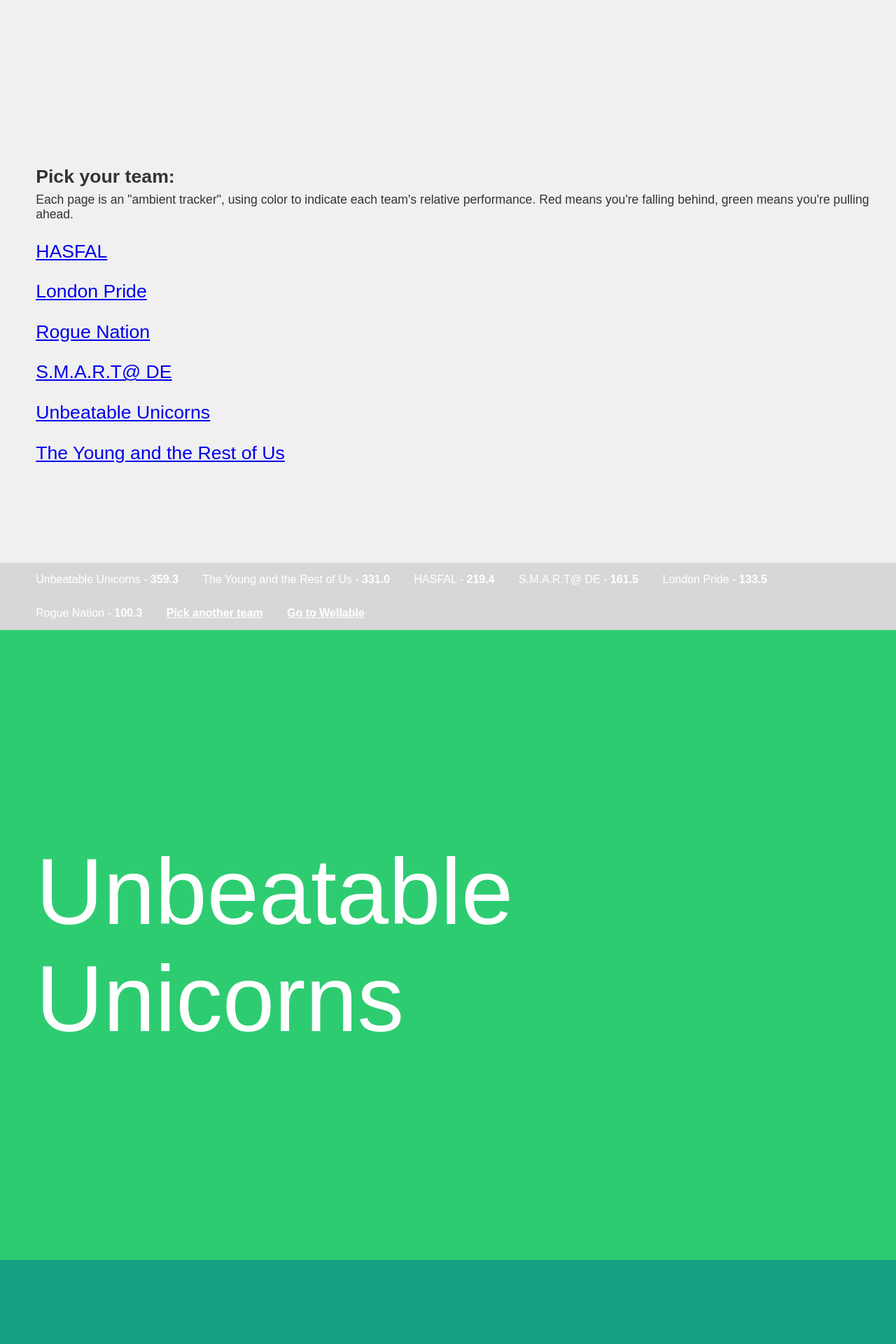
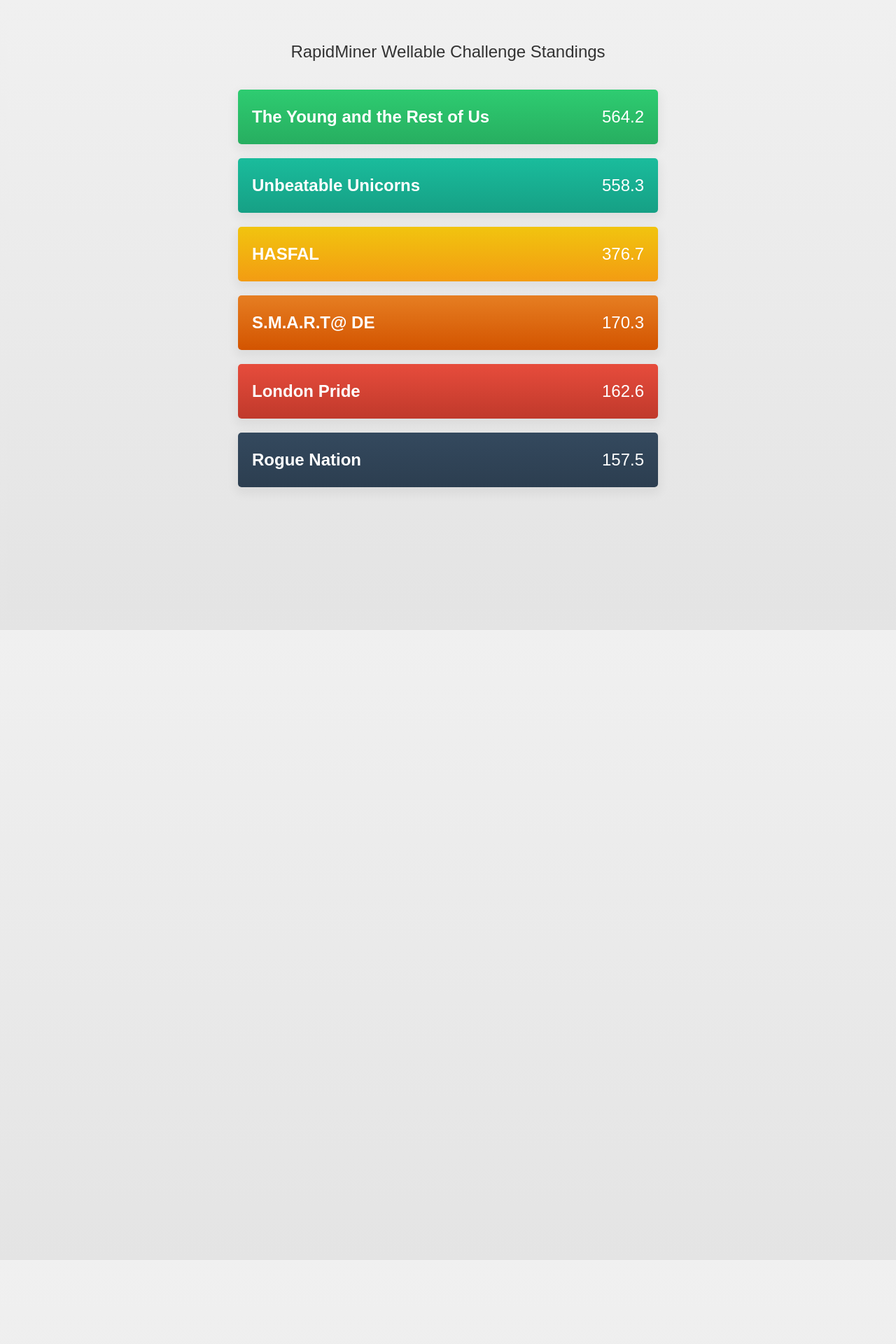
Before and after one commit to brettrowley/brettrowley.github.io, a Jekyll site: the page sandbox/wellable/index.html, which Jekyll copies as it is, in a window 1280 px wide. Shown: the top 1920 px of the page at 70% size. Built offline with Jekyll 4.4.1, drawn with Linux system fonts in a browser that asks for light colours; nearby versions of some CDN libraries; after the commit the page ends 900 px from its top, so only the background shows below that; some of the changed text lies outside the part shown.

Commit message:
Whole new style!

```diff
--- /dev/null
+++ b/sandbox/wellable/data-array.js
@@ -0,0 +1,2 @@
+var data = ['The Young and the Rest of Us','564.2','Unbeatable Unicorns','558.3','HASFAL','376.7','S.M.A.R.T@ DE','170.3','London Pride','162.6','Rogue Nation','157.5','']
+var hourRun = 23
--- a/sandbox/wellable/index.html
+++ b/sandbox/wellable/index.html
@@ -1,225 +1,110 @@
 <meta name="viewport" content="width=device-width, initial-scale=1.0, maximum-scale=1.0, user-scalable=no" />
 <META HTTP-EQUIV="refresh" CONTENT="3600">
 <link href='/assets/css/ionicons.css' rel='stylesheet' type='title/css'>
+<script src="/assets/js/jquery-1.11.1.min.js"></script>
+<script src="data-array.js"></script>
 
 <style>
 body, html{
-	padding: 0;
+	padding: 30px 10px;
 	margin: 0;
 	font-family: sans-serif;
 	font-weight: 300;
-	color: white;
-	overflow: hidden;
+	color: #333;
+	background: linear-gradient(to bottom, #f0f0f0, #e4e4e4);
+	text-align: center;
 }
 
-.stats{
-	position: fixed;
-	bottom: 0;
-	width: 100%;
-	background: rgba(0,0,0,0.1);
-	transition: 0.5s;
-	z-index: 1000;
+#header{
+	margin-bottom: 40px;
 }
-.stats ul{
-	list-style: none;
-	padding-left: 4vw;
-	margin: 0;
+#header h2{
+	font-weight: lighter;
+}
+#header p{
+	margin-top: -15px;
 }
 
-.stats li.position{
-	padding: 15px 30px 15px 0;
-	display: inline-block;
+ul#boxes{padding: 0;}
+
+.team{
+	text-align: left;
+	background: #fff;
+    margin: 20px auto;
+    padding: 25px 0px;
+    width: 100%;
+    max-width: 600px;
+    box-shadow: 0px 6px 14px 4px rgba(0,0,0,0.05);
+    display: block;
+    border-radius: 5px;
+    color: white;
+    font-size: 18pt;
 }
 
-.stats li a{
-	color: white;
+.team-name{
 	font-weight: bold;
+	padding: 0 20px;
+}
+.team-points{
+	float: right;
+	padding: 0 20px;
 }
 
+@media screen and (max-width: 552px){
+	.team-name{display:block;}
+	.team-points{
+		float: none;
+		display: block;
+		margin-top: 5px;
 
-span#scores{
-	color: white;
-	display: none;
-	cursor: pointer;
-}
-span#scores i{
-	display: inline-block;
-	transition: 0.5s;
-}
-
-
-
-
-.intro span{
-	color: #333 !important;
-	font-size: 20pt;
-	vertical-align: middle;
-    display: table-cell;
-    height: 100vh;
-	margin: 0;
-}
-.team, .intro {
-	display: block;
-	padding-left: 4vw;
-	height: 100vh;
-	background: #f0f0f0;
-
-}
-.team span.title{
-	font-size: 100pt;
-	margin: 0;
-	height: 100vh;
-	max-width: 75vw;
-    vertical-align: middle;
-    display: table-cell;
-}
-
-@media screen and (max-width: 1100px){
-	.team span.title{
-		font-size: 30pt;
-		width: 100vw;
-		font-weight: 700;
-	}
-	.intro span{
-		font-size: 15pt;
-		position: relative;
-		top: -40px;
-	}
-
-
-	.stats{
-		bottom: calc(35px - 80vh);
-		height: 80vh;
-		overflow: hidden;
-		background-color: rgba(0,0,0,0.7);
-		font-size: 11pt !important;
-	}
-	.stats.expand{
-		bottom: 0px;
-	}
-	.stats ul{
-		padding: 10px 0 10px 4vw;
-
-	}
-	.stats li.position{
-		display: block;
-		padding: 5px 0px;
-
-	}
-
-	span#scores{
-		display: block;
-		padding-bottom: 10px;
-	}
-	span#scores i.expand{
-		transform: rotate(45deg);
 	}
 }
 </style>
 
-
-<script src="http://code.jquery.com/jquery-1.10.1.min.js"></script>
 <script>
 document.ontouchmove = function(event){
     event.preventDefault();
 }
 
 $(document).ready(function(){
-	$('div.team').each(function(){
-		var index = $(this).index();
-		switch (index){
+
+	// populate with html based on data from data-array.js
+	for(i = 0; i < 11; i += 2){
+		$('#boxes').append('<li class="team"><span class="team-name">'+data[i]+'</span><span class="team-points">'+data[i+1]+'</span></li>')
+	}
+
+	// color the cards based on order
+	$('.team').each(function(){
+		switch($(this).index()){
+			case 0:
+				$(this).css("background","linear-gradient(to bottom, #2ecc71, #27ae60)");
+				break;
+			case 1:
+				$(this).css("background","linear-gradient(to bottom, #1abc9c, #16a085)");
+				break;
 			case 2:
-			$(this).css("background", "#2ecc71");
-			break;
+				$(this).css("background","linear-gradient(to bottom, #f1c40f, #f39c12)");
+				break;
 			case 3:
-			$(this).css("background", "#16a085");
-			break;
+				$(this).css("background","linear-gradient(to bottom, #e67e22, #d35400)");
+				break;
 			case 4:
-			$(this).css("background", "#f39c12");
-			break;
+				$(this).css("background","linear-gradient(to bottom, #e74c3c, #c0392b)");
+				break;
 			case 5:
-			$(this).css("background", "#e67e22");
-			break;
-			case 6:
-			$(this).css("background", "#e74c3c");
-			break;
-			case 7:
-			$(this).css("background", "#c0392b");
-			break;
+				$(this).css("background","linear-gradient(to bottom, #34495e, #2c3e50)");
+				break;
 		}
-
-		var team = $(this).find("span.title").text().toLowerCase().replace(/[^\w\s]/gi, '').replace(/ /g, "-");
-		$(this).attr("id", team)
 	})
 
-	$('span#scores').click(function(){
-		$('.stats').toggleClass("expand")
-		$('span#scores i').toggleClass("expand")
-	})
-
-	$('a#pick-team').click(function(){
-		$('.stats').removeClass("expand")
-		$('span#scores i').removeClass("expand")
-	})
 })
-  $.ajax({
-  url:"https://www.kimonolabs.com/api/c0xh0bzc?apikey=kULyVYErfQfsy8mkfcSlLie5VvDkXQhh",
-  crossDomain: true,
-  dataType: "jsonp",
-  beforeSend: function(xhr) { xhr.setRequestHeader('authorization', 'Bearer 2uZMXOIbafpMXorDXzuvVa78wXaKB26P'); },
-  success: function (response) {
-    //Do something with the response
-  },
-  error: function (xhr, status) {
-    alert("Oops, something is wrong with the API right now")
-  }
-});</script>
+</script>
 
 <body>
-<div class="stats">
-	<ul>
-		<li><span id="scores"><i class="ion-plus-round"></i> Scores</span></li>
-		<li class="position">Unbeatable Unicorns - <strong>359.3</strong></li>
-		<li class="position">The Young and the Rest of Us - <strong>331.0</strong></li>
-		<li class="position">HASFAL - <strong>219.4</strong></li>
-		<li class="position">S.M.A.R.T@ DE - <strong>161.5</strong></li>
-		<li class="position">London Pride - <strong>133.5</strong></li>
-		<li class="position">Rogue Nation - <strong>100.3</strong></li>
-		<li class="position"><a id="pick-team" href="#">Pick another team</a></li>
-		<li class="position"><a target="_blank" href="https://wellable.co/User/LeaderBoard">Go to Wellable</a></li>
-	</ul>
+<div id="header">
+	<h2>RapidMiner Wellable Challenge Standings</h2>
+	<!-- <p>Updated <span id="updated"></span> ago.</p> -->
 </div>
-<div class="intro">
-	<span>
-		<p><strong>Pick your team:</p></strong></p>
-		<p style="
-    font-size:  0.66em;
-    margin-top: -20px;
-">Each page is an "ambient tracker", using color to indicate each team's relative performance. Red means you're falling behind, green means you're pulling ahead.</p>
-		<p><a href="#hasfal">HASFAL</a></p>
-		<p><a href="#london-pride">London Pride</a></p>
-		<p><a href="#rogue-nation">Rogue Nation</a></p>
-		<p><a href="#smart-de">S.M.A.R.T@ DE</a></p>
-		<p><a href="#unbeatable-unicorns">Unbeatable Unicorns</a></p>
-		<p><a href="#the-young-and-the-rest-of-us">The Young and the Rest of Us</a></p>
-	</span>
-</div>
-<div class="team" id="#">
-	<span class="title">Unbeatable Unicorns</span>
-</div>
-<div class="team" id="#">
-	<span class="title">The Young and the Rest of Us</span>
-</div>
-<div class="team" id="#">
-	<span class="title">HASFAL</span>
-</div>
-<div class="team" id="#">
-	<span class="title">S.M.A.R.T@ DE</span>
-</div>
-<div class="team" id="#">
-	<span class="title">London Pride</span>
-</div>
-<div class="team" id="#">
-	<span class="title">Rogue Nation</span>
-</div>
-</body>
+<ul id="boxes">
+</ul>
+</body><script>var data=[Thu Feb 11 2016 22:25:28, The Young and the Rest of Us, 563.0, Unbeatable Unicorns, 558.1, HASFAL, 366.6, S.M.A.R.T@ DE, 169.9, London Pride, 159.1, Rogue Nation, 157.5, ]</script>
```
